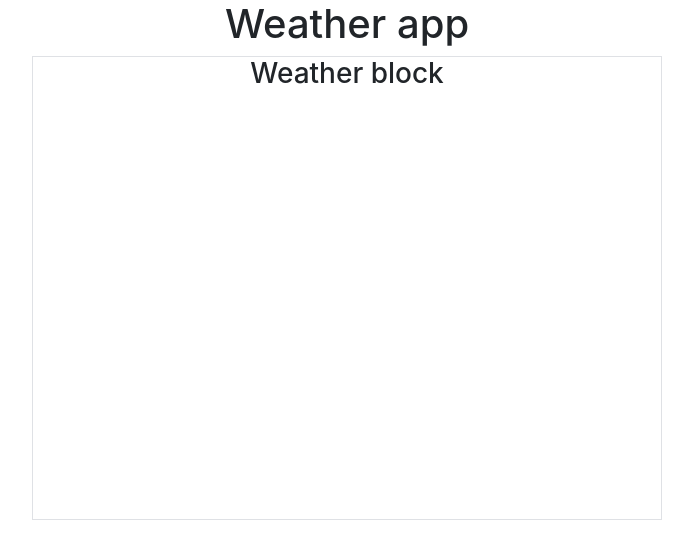
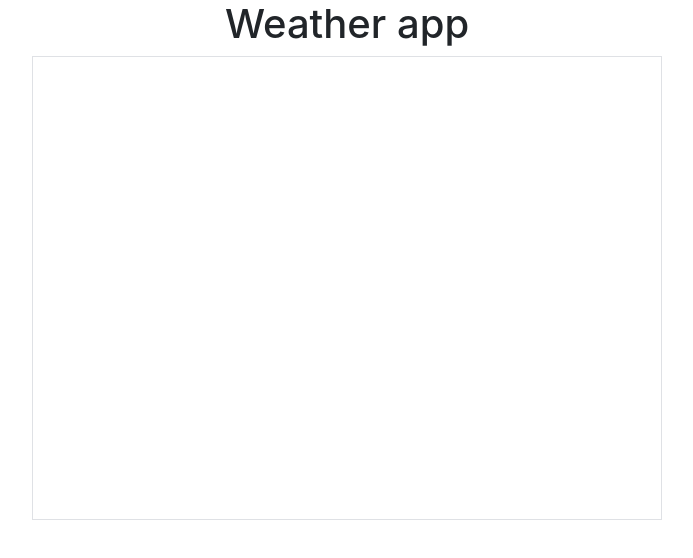
Before and after one commit to radek-polcode/react-weather-app, a React (Create React App) app: page / in a window 1280 px wide. Shown: the top 558 px of the page, without its empty margins (293-986 px from the left). Built offline with nearby package versions, Linux system fonts and the light colour scheme.

Commit message:
Add css styling to weather block

```diff
--- a/src/components/WeatherBlock/index.css
+++ b/src/components/WeatherBlock/index.css
@@ -1,5 +1,8 @@
 .weather-block {
   border: solid 1px rgb(223, 225, 229);
   height: 464px;
+  margin-left: -20px;
+  margin-right: -20px;
+  padding: 20px 16px 24px 16px;
   width: 630px;
 }
--- a/src/components/WeatherBlock/index.jsx
+++ b/src/components/WeatherBlock/index.jsx
@@ -2,12 +2,21 @@ import React, { Component } from 'react'
 import PropTypes from 'prop-types'
 
 import './index.css';
+import json_data from '../../containers/data.js';
 
 export default class extends Component {
+  state = { weather_data: json_data }
+
+  static propTypes = {}
+  static defaultProps = {}
+
+  constructor(props) {
+    super();
+  }
+
   render() {
     return(
       <div className="weather-block">
-        <h3>Weather block</h3>
       </div>
     )
   }
--- a/src/containers/App.js
+++ b/src/containers/App.js
@@ -1,6 +1,5 @@
 import React, { Component } from 'react';
 import { Container } from 'reactstrap';
-
 
 import './App.css';
 import 'bootstrap/dist/css/bootstrap.min.css';
```
